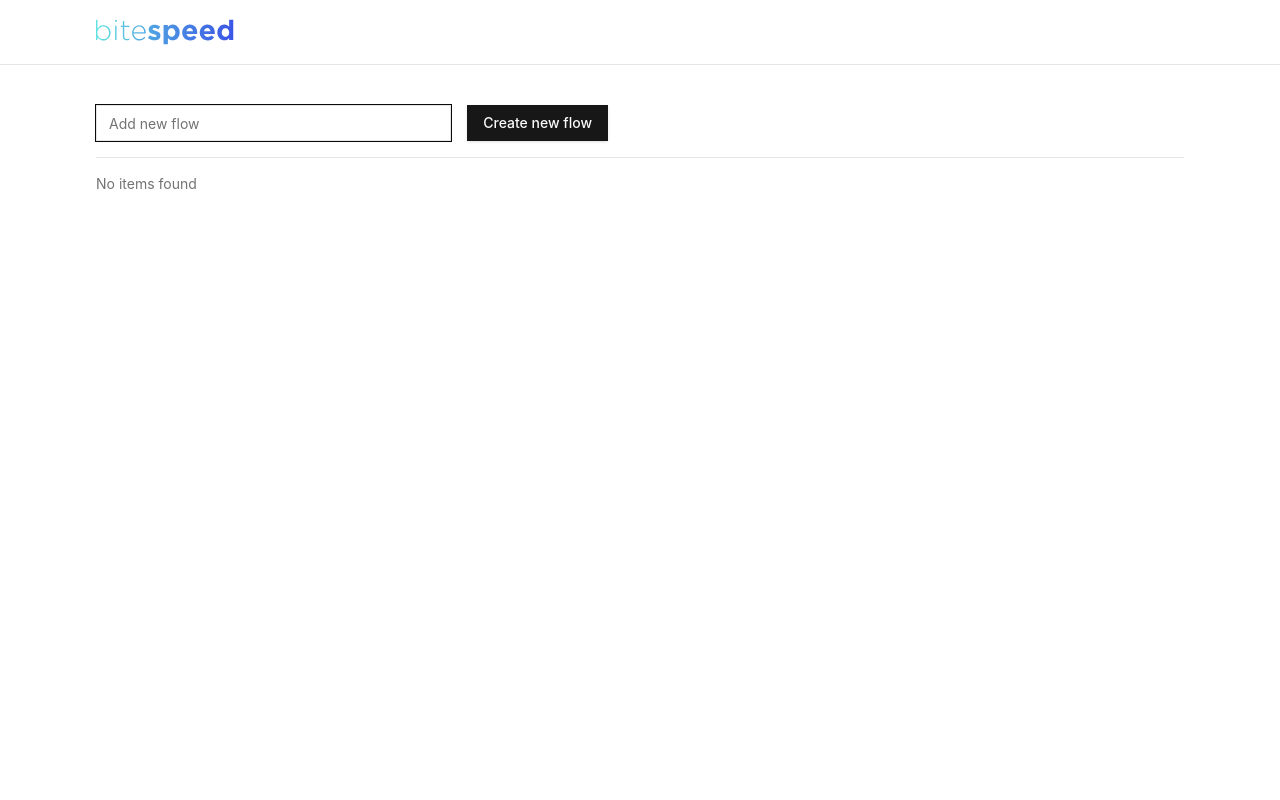
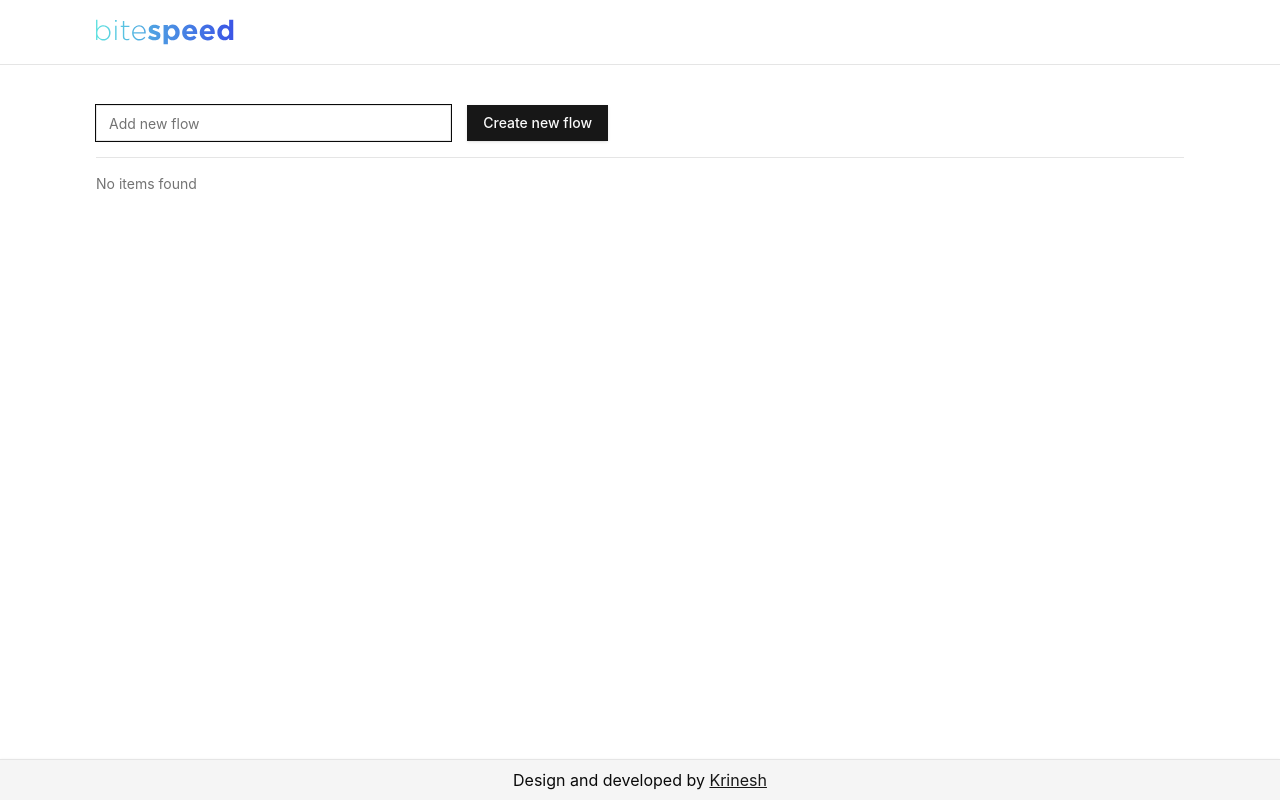
Before and after one commit to pkrinesh/bitspeed-assignment, a React (Vite) app: page / in a window 1280 px wide. Built offline with nearby package versions, Linux system fonts and the light colour scheme.

Commit message:
chore: documentation

```diff
--- a/src/components/node-panel.tsx
+++ b/src/components/node-panel.tsx
@@ -71,6 +71,21 @@ export function NodePanel({
     onSaveHandler && onSaveHandler({ nodes, edges, justSaving })
   }
 
+  const saveAndContinueHandler = () => {
+    flushSync(() => {
+      onSaved(true)
+      saveHandler(false)
+    })
+    navigate({ to: '/', replace: true })
+  }
+
+  const continueHandler = () => {
+    flushSync(() => {
+      onSaved(true)
+    })
+    navigate({ to: '/', replace: true })
+  }
+
   return (
     <div className="h-full">
       <div className="flex flex-col gap-4 h-full overflow-hidden">
@@ -82,6 +97,7 @@ export function NodePanel({
             className="w-full"
             variant="outline"
             onClick={() => {
+              // preventing going to home page when has unsaved data
               if (!saved) return onToggleOpen()
               navigate({ to: '/', replace: true })
             }}
@@ -111,25 +127,8 @@ export function NodePanel({
             </AlertDialogDescription>
           </AlertDialogHeader>
           <AlertDialogFooter>
-            <AlertDialogCancel
-              onClick={() => {
-                flushSync(() => {
-                  onSaved(true)
-                })
-                navigate({ to: '/', replace: true })
-              }}
-            >
-              Continue
-            </AlertDialogCancel>
-            <AlertDialogAction
-              onClick={() => {
-                flushSync(() => {
-                  onSaved(true)
-                  saveHandler(false)
-                })
-                navigate({ to: '/', replace: true })
-              }}
-            >
+            <AlertDialogCancel onClick={continueHandler}>Continue</AlertDialogCancel>
+            <AlertDialogAction onClick={saveAndContinueHandler}>
               Save and Continue
             </AlertDialogAction>
           </AlertDialogFooter>
--- a/src/components/root-node.tsx
+++ b/src/components/root-node.tsx
@@ -2,6 +2,9 @@ import { ChatBubbleIcon } from '@radix-ui/react-icons'
 import { ReactNode, memo } from 'react'
 import { Card, CardContent, CardHeader, CardTitle } from './ui/card'
 
+/**
+ * By utilizing this we can create many different node
+ */
 export const RootNode = memo(function RootNode({ children }: { children: ReactNode }) {
   return (
     <Card className="rounded-lg overflow-hidden">
--- a/src/components/text-node.tsx
+++ b/src/components/text-node.tsx
@@ -14,6 +14,19 @@ export const TextNode = memo(function TextNode({
   const route = useRouterState()
   const navigate = useNavigate()
 
+  const mouseDownHandler = (e: React.MouseEvent) => {
+    e.preventDefault()
+    e.stopPropagation()
+
+    /**
+     * setting `nodeId` and `nodeValue` as query-param
+     */
+    navigate({
+      to: route.location.pathname,
+      search: (prev) => ({ ...prev, nodeId, nodeValue: data.label }),
+    })
+  }
+
   return (
     <>
       <Handle
@@ -24,17 +37,7 @@ export const TextNode = memo(function TextNode({
       />
       <div className={clsx('w-60', selected && 'ring-1 ring-ring')}>
         <RootNode>
-          <p
-            className="nodrag cursor-text"
-            onMouseDown={(e) => {
-              e.preventDefault()
-              e.stopPropagation()
-              navigate({
-                to: route.location.pathname,
-                search: (prev) => ({ ...prev, nodeId, nodeValue: data.label }),
-              })
-            }}
-          >
+          <p className="nodrag cursor-text" onMouseDown={mouseDownHandler}>
             {data.label}
           </p>
         </RootNode>
--- a/src/components/the-flow.tsx
+++ b/src/components/the-flow.tsx
@@ -43,8 +43,8 @@ export const TheFlow = memo(function TheFlow({
   flow?: Flow
   children?: (props: ChildrenProps) => React.ReactNode
   className?: ClassValue[]
-  onClick: () => void
-  onNodeOrEdgeChange: () => void
+  onClick: () => void // when clicked on canvas hide the node edit form from side panel
+  onNodeOrEdgeChange: () => void // maintaining the `saved` state for navigation blocking
 }) {
   const initialNodes = [
     {
@@ -76,7 +76,8 @@ export const TheFlow = memo(function TheFlow({
     }) => {
       /**
        * Here I am using Set() instead of `Array` to prevent duplication
-       * To calculate empty node which has zero connecting nodes
+       *
+       * To calculate empty node (which has zero connecting nodes)
        * we are adding `to` and `from` to the node data
        * so it will be easy to calculate latter
        * to: target and from: source
@@ -103,6 +104,9 @@ export const TheFlow = memo(function TheFlow({
     event.dataTransfer.dropEffect = 'move'
   }, [])
 
+  /**
+   * When node is drop on the the flow canvas
+   */
   const dropHandler = useCallback(
     (event: React.DragEvent) => {
       event.preventDefault()
@@ -136,8 +140,8 @@ export const TheFlow = memo(function TheFlow({
   )
 
   /**
-   * for every edge related handlers we have add or delete the
-   * `to` or `from` from the node based on the even
+   * for every edge related handlers we have to add or delete
+   * `to` or `from` from the node based on the event
    */
   const edgeConnectHandler = useCallback<OnConnect>(
     (edge: Connection) => {
--- a/src/routes/__root.tsx
+++ b/src/routes/__root.tsx
@@ -1,5 +1,4 @@
 import { createRootRoute, Link, Outlet } from '@tanstack/react-router'
-import { TanStackRouterDevtools } from '@tanstack/router-devtools'
 import bitSpeed from '@/components/bitspeed.svg'
 
 export const Route = createRootRoute({
@@ -13,7 +12,6 @@ export const Route = createRootRoute({
         </div>
       </div>
       <Outlet />
-      <TanStackRouterDevtools />
     </div>
   ),
 })
--- a/src/routes/flow.new.tsx
+++ b/src/routes/flow.new.tsx
@@ -32,7 +32,7 @@ function NewFlow() {
   const [open, toggleOpen] = useReducer((prev) => !prev, false)
 
   /**
-   * on escape pressed it will come back to main-panel from node-edit-panel
+   * on `escape` pressed, it will come back to main-panel from node-edit-panel
    * this is necessary for accessibility and better ux
    */
   useKeyPress('Escape', () => {
--- a/src/routes/index.tsx
+++ b/src/routes/index.tsx
@@ -47,8 +47,8 @@ function Index() {
   }
 
   return (
-    <div className="flex flex-1 w-full">
-      <div className="px-24 w-full mt-6">
+    <div className="flex flex-col flex-1 w-full">
+      <div className="px-24 h-full w-full mt-6">
         <div className="space-y-4">
           <div className="border-b border-border py-4">
             <Form {...form}>
@@ -108,6 +108,20 @@ function Index() {
           </ul>
         </div>
       </div>
+      <div className="w-full bg-muted border-t border-t-border shadow flex justify-center items-center py-2">
+        <p>
+          Design and developed by{' '}
+          <span>
+            <a
+              href="https://github.com/pkrinesh"
+              target="_blank"
+              className="text-primary underline"
+            >
+              Krinesh
+            </a>
+          </span>
+        </p>
+      </div>
     </div>
   )
 }
```
Also changed, not shown: 1 other file (tests, documents, lock files or other folders).
